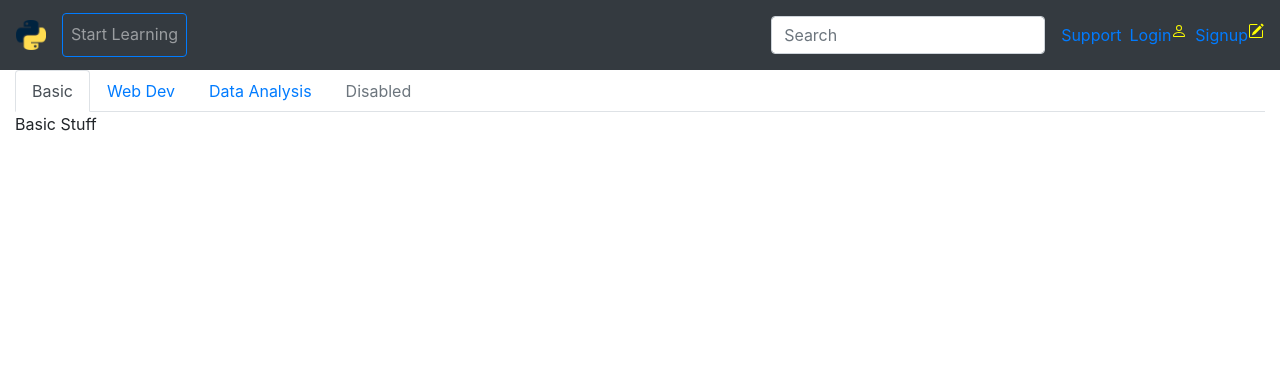
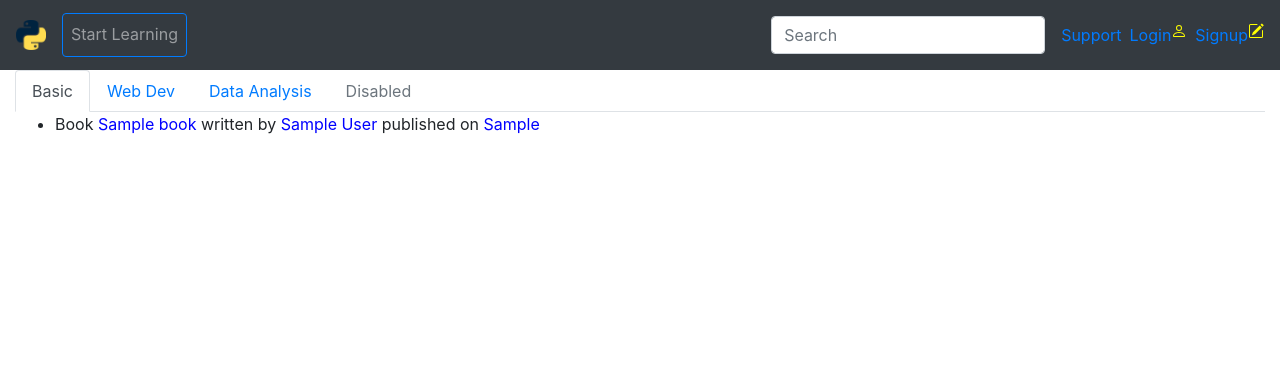
Before and after one commit to wangpeidong/pd-first-app, a Flask app: page /dashboard/ in a window 1280 px wide. Shown: the top 372 px of the page. Run offline with Flask 2, Linux system fonts and the light colour scheme; tables that the repository leaves empty hold one stand-in row (values such as "Sample post"); some libraries are stand-ins or nearby versions.

Commit message:
Source book info from db to update dashboard page dynamically

```diff
--- a/app/main.py
+++ b/app/main.py
@@ -1,12 +1,15 @@
 print(f"__file__={__file__:<35} | __name__={__name__:<20} | __package__={str(__package__):<20}")
 
 from flask import Flask, request, jsonify, render_template, flash
-
 import bs4 as bs
 import urllib.request
 
 app = Flask(__name__)
 app.secret_key = b'!@#$%^&*()'
+
+# This import must be after app instance, because
+# the BookModel imports app.
+from app.bookmodel import BookModel
 
 @app.route("/")
 def homepage():
@@ -22,7 +25,15 @@ def handle_login():
 
 @app.route("/dashboard/")
 def dashboard():
-    return render_template("dashboard.html")
+    try:
+        topic_dict = {"Basic": [], "Web Dev": []}
+        books = BookModel.query.all()
+        for book in books:
+            topic_dict["Basic"].append([book.name, book.author, book.published])
+
+        return render_template("dashboard.html", topic_dict = topic_dict)
+    except Exception as e:
+        return render_template("404.html", exception = e)
 
 @app.route("/support/")
 def support():
@@ -44,8 +55,6 @@ def get_url():
         except Exception as e:
             return f'exception: {str(e)}'
     return render_template("geturl.html")
-
-from app.bookmodel import BookModel
 
 @app.route("/addbook/")
 def add_book():
--- a/app/templates/dashboard.html
+++ b/app/templates/dashboard.html
@@ -14,9 +14,21 @@
 
   <!-- Tab panes -->
   <div class="tab-content" id="myTabContent">
-    <div role="tabpanel" class="tab-pane fade show active" id="basic" aria-labelledby="basic-tab">Basic Stuff</div>
-    <div role="tabpanel" class="tab-pane fade" id="wdev" aria-labelledby="wdev-tab">Web Development</div>
-    <div role="tabpanel" class="tab-pane fade" id="dan" aria-labelledby="dan-tab">Data analysis!#Q$@!#</div>
+    <div role="tabpanel" class="tab-pane fade show active" id="basic" aria-labelledby="basic-tab">
+      <ul>
+        {% for t in topic_dict["Basic"] %}
+          <li> Book <span style="color:blue">{{ t[0] }}</span> written by <span style="color:blue">{{ t[1] }}</span> published on <span style="color:blue">{{ t[2] }}</span> </li>
+        {% endfor %}
+      </ul>
+    </div>
+
+    <div role="tabpanel" class="tab-pane fade" id="wdev" aria-labelledby="wdev-tab">Web Development
+
+    </div>
+
+    <div role="tabpanel" class="tab-pane fade" id="dan" aria-labelledby="dan-tab">Data analysis!#Q$@!#
+
+    </div>
   </div>
 
 </div>
```
